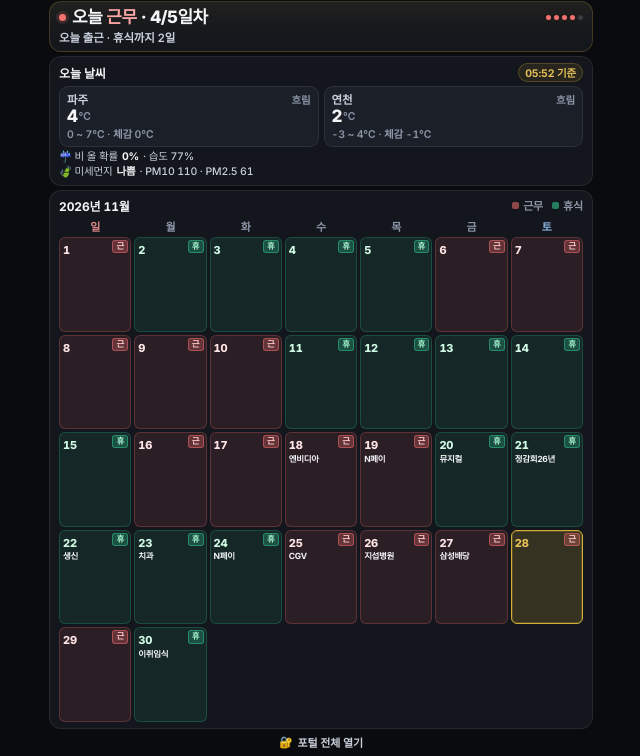
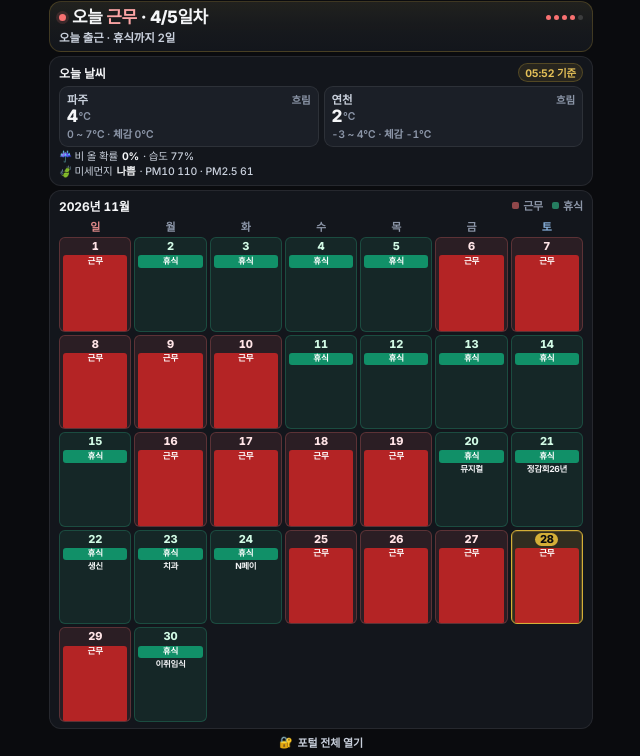
Before and after one commit to simsangguk-jpg/simsangguk-jpg.github.io, a plain HTML site: page widget.html in a window 1280 px wide. Shown: the part 44-800 px from the top of the page, without its empty margins (319-959 px from the left). Drawn offline with Linux system fonts and the light colour scheme; no server answers; a web font is replaced by a local one.

Commit message:
widget: full-width work/rest status bar below date number like user reference

```diff
--- a/widget.html
+++ b/widget.html
@@ -130,26 +130,29 @@
     .cc.dim .cc-d{ color:rgba(140,150,168,.45); }
     .cc.sun:not(.work):not(.rest):not(.vac) .cc-d{ color:#E0A0A0; }
     .cc.sat:not(.work):not(.rest):not(.vac) .cc-d{ color:#9AB8DE; }
-    .cc-st{
-      position:absolute; top:2px; right:2px; z-index:2;
-      font-size:8.5px; font-weight:800; line-height:1.1; padding:1px 3px; border-radius:3px;
-      letter-spacing:0; white-space:nowrap; display:inline-block; width:auto !important; height:auto !important;
+    .cc-top{ display:flex; align-items:center; justify-content:center; gap:2px; width:100%; flex:0 0 auto; }
+    .cc .cc-d{ font-size:11px; font-weight:800; color:var(--ink); font-variant-numeric:tabular-nums; line-height:1.2; white-space:nowrap; }
+    .cc.today .cc-d{
+      background:var(--gold); color:#0A0B0E; font-weight:900; border-radius:999px;
+      padding:0 4.5px; min-width:16px; text-align:center;
     }
-    .cc-st.w{ background:rgba(248,113,113,.28); color:#FECACA; border:1px solid rgba(248,113,113,.50); }
-    .cc-st.r{ background:rgba(52,211,153,.24); color:#A7F3D0; border:1px solid rgba(52,211,153,.46); }
-    .cc-st.v{ background:rgba(167,139,250,.28); color:#EDE9FE; border:1px solid rgba(167,139,250,.50); }
-    .cc-wx{ font-size:9px; line-height:1; flex:0 0 auto; }
+    .cc-bar{
+      width:100%; text-align:center; font-size:8.5px; font-weight:800; line-height:1.35;
+      border-radius:3px; padding:0.5px 0; white-space:nowrap; overflow:hidden; flex:0 0 auto;
+    }
+    .cc-bar.w{ background:rgba(220,38,38,.78); color:#FFFFFF; }
+    .cc-bar.r{ background:rgba(16,185,129,.72); color:#FFFFFF; }
+    .cc-bar.v{ background:rgba(139,92,246,.82); color:#FFFFFF; }
+    .cc-wx{ font-size:8.5px; line-height:1; }
     .cc .cc-l{
       font-size:8.5px; font-weight:700; color:#F3F4F6; width:100%;
       white-space:nowrap; overflow:hidden; text-overflow:ellipsis;
-      letter-spacing:-.04em; text-align:left; line-height:1.15; display:block;
+      letter-spacing:-.04em; text-align:center; line-height:1.15; display:block;
     }
     .cc.today{
-      background:rgba(212,175,55,.18); border:1.5px solid var(--gold);
+      background:rgba(212,175,55,.15); border:1.5px solid var(--gold);
       box-shadow:0 0 0 1px rgba(212,175,55,.22) inset;
     }
-    .cc.today .cc-d{ color:var(--gold2); font-weight:800; }
-    .cc-top{ display:block; width:100%; min-width:0; flex:0 0 auto; padding-right:16px; }
     .cc .cc-b{
       flex:0 0 auto; font-size:7.5px; font-weight:800; line-height:1.2; color:#0A0B0E;
       background:var(--gold); border-radius:999px; padding:0 3px;
@@ -379,8 +382,8 @@
         if (isToday) cls += ' today';
 
         var stCls = st.override === 'vacation' ? 'v' : (st.isWork ? 'w' : 'r');
-        var stShort = st.override === 'vacation' ? '휴가' : (st.isWork ? '근' : '휴');
-        var stBadge = '<span class="cc-st ' + stCls + '">' + stShort + '</span>';
+        var stWord = st.override === 'vacation' ? '휴가' : (st.isWork ? '근무' : '휴식');
+        var stBar = '<div class="cc-bar ' + stCls + '">' + stWord + '</div>';
 
         var wxIco = (WX_CAL[k] || '');
         var label = '';
@@ -389,13 +392,11 @@
           var best = ev[0];
           for (var j = 1; j < ev.length; j++) if ((ev[j].p || 0) > (best.p || 0)) best = ev[j];
           label = '<span class="cc-l">' + best.l + '</span>';
-        } else if (wxIco) {
-          label = '<span class="cc-l" style="opacity:.85;">' + wxIco + '</span>';
         }
 
         html += '<div class="' + cls + '" data-d="' + k + '">' +
-                  '<div class="cc-top"><span class="cc-d">' + d + '</span>' + stBadge + '</div>' +
-                  label + '</div>';
+                  '<div class="cc-top"><span class="cc-d">' + d + '</span>' + (wxIco ? '<span class="cc-wx">' + wxIco + '</span>' : '') + '</div>' +
+                  stBar + label + '</div>';
       }
 
       /* 뒷 달 빈칸 */
```
